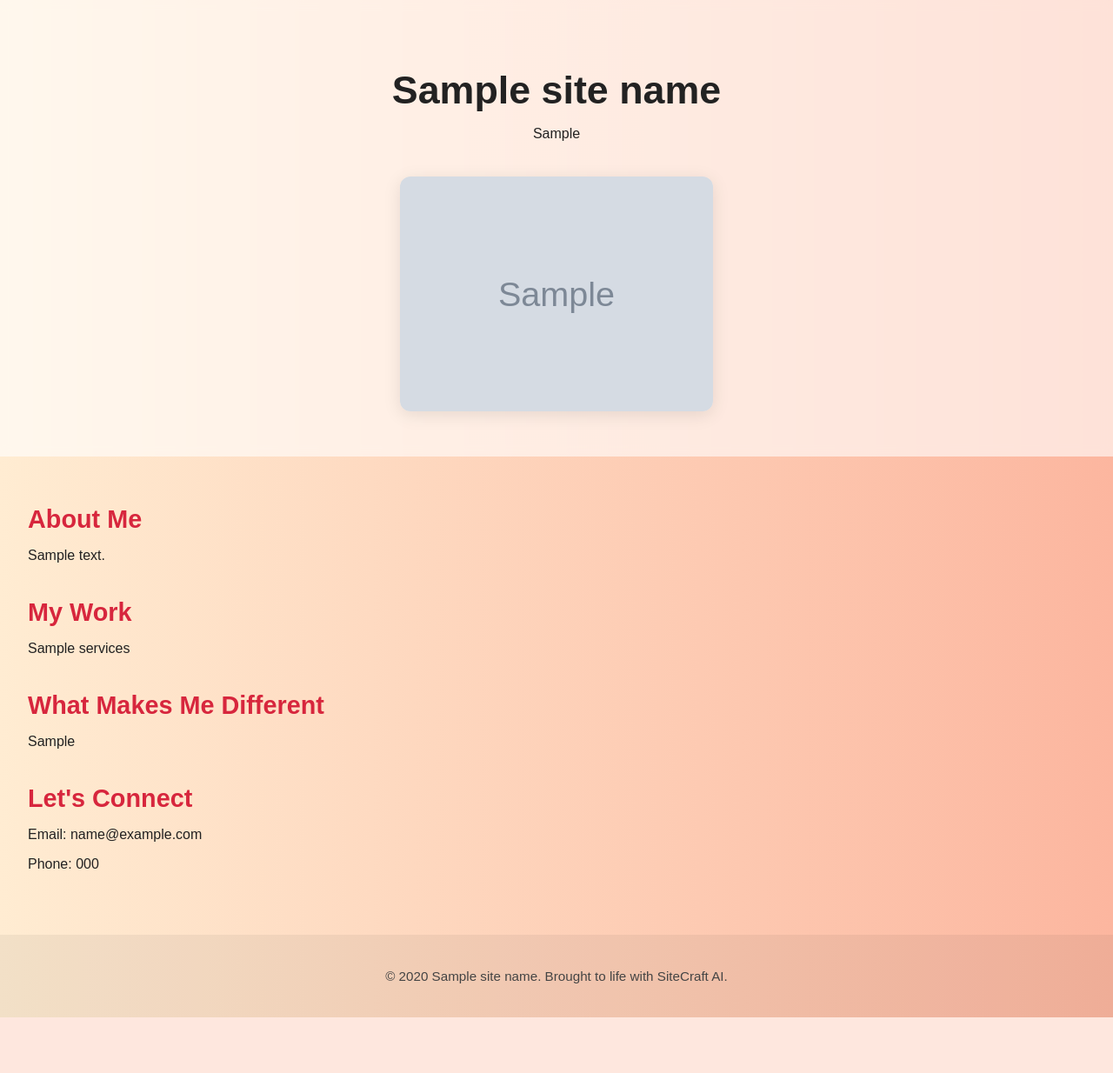
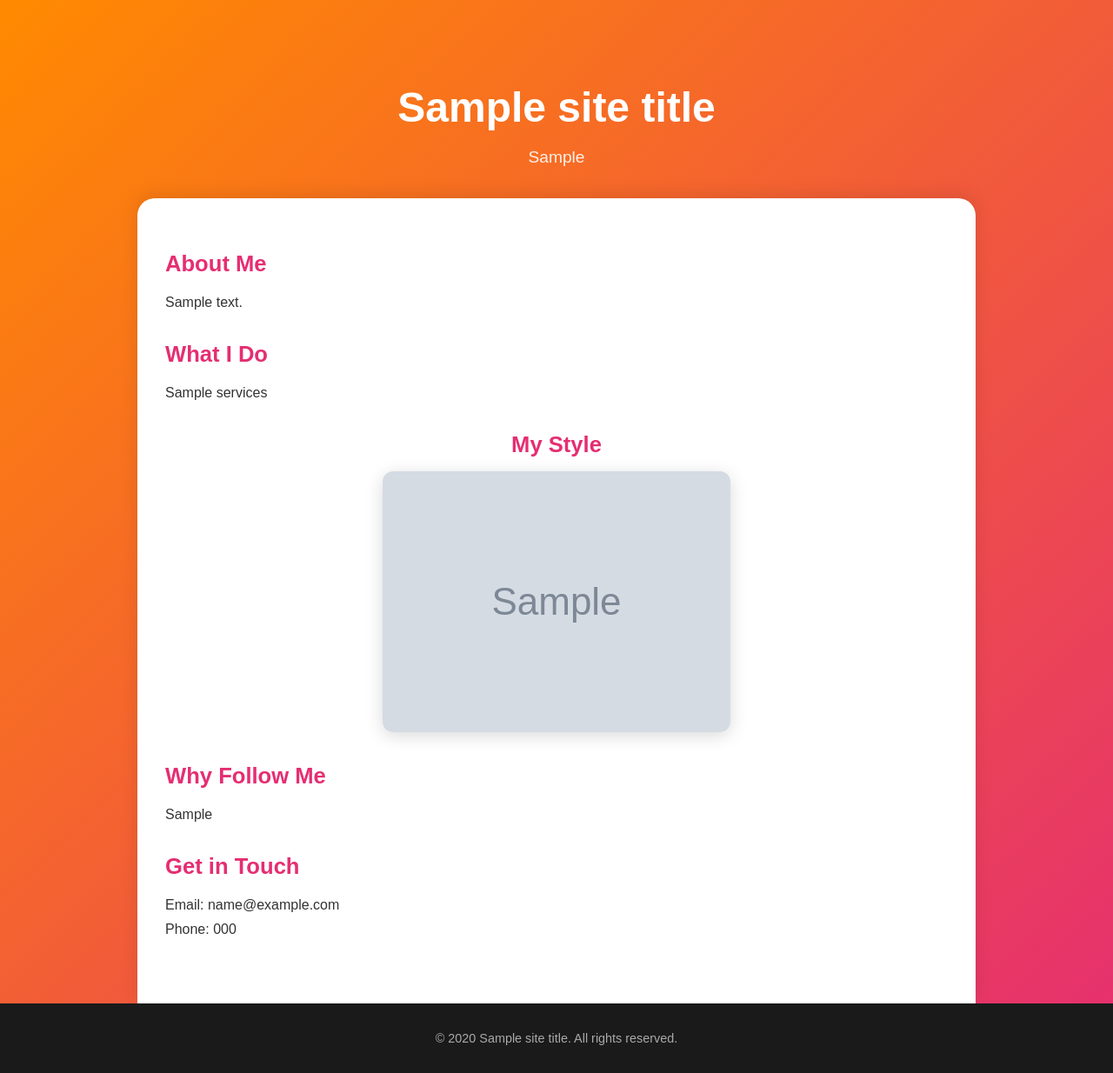
Before and after one commit to chehanvey-ctrl/sitecraft-backend, a Python web app: template templates/vibrant_digital_creator.html in a window 1280 px wide. Shown: the whole page at 87% size. Before the commit the page ends 1170 px from the top, so only its background shows below. Run offline with Jinja, Linux system fonts and the light colour scheme; the template is opened without the code that fills it: most values are stand-ins (such as "Sample title", 1, 10 or a date in 2020); grey boxes marked "Sample" are stand-in pictures.

Commit message:
Update vibrant_digital_creator.html

```diff
--- a/templates/vibrant_digital_creator.html
+++ b/templates/vibrant_digital_creator.html
@@ -3,90 +3,108 @@
 <head>
   <meta charset="UTF-8" />
   <meta name="viewport" content="width=device-width, initial-scale=1.0"/>
-  <title>{{ site_name }} – Digital Creator Hub</title>
+  <title>{{ site_title }}</title>
   <style>
     body {
       margin: 0;
       font-family: 'Poppins', sans-serif;
-      background: linear-gradient(to right, #ffecd2 0%, #fcb69f 100%);
-      color: #222;
+      background: linear-gradient(to bottom right, #ff8a00, #e52e71);
+      color: white;
     }
 
     header {
+      padding: 4rem 2rem;
       text-align: center;
-      padding: 3rem 2rem;
-      background-color: rgba(255, 255, 255, 0.6);
-      backdrop-filter: blur(6px);
     }
 
-    header img {
-      width: 90%;
-      max-width: 360px;
-      border-radius: 12px;
-      margin-top: 1.5rem;
-      box-shadow: 0 4px 20px rgba(0,0,0,0.1);
-    }
-
-    h1 {
-      font-size: 2.8rem;
+    header h1 {
+      font-size: 3rem;
       margin-bottom: 0.5rem;
     }
 
-    h2 {
-      font-size: 1.8rem;
-      color: #d7263d;
+    header p {
+      font-size: 1.2rem;
+      opacity: 0.9;
+    }
+
+    .content {
+      background-color: white;
+      color: #333;
+      padding: 2.5rem 2rem;
+      border-radius: 20px 20px 0 0;
+      max-width: 900px;
+      margin: -3rem auto 0 auto;
+      box-shadow: 0 -4px 20px rgba(0, 0, 0, 0.1);
+    }
+
+    .content h2 {
+      color: #e52e71;
+      font-size: 1.6rem;
       margin-bottom: 1rem;
     }
 
-    main {
-      padding: 2rem;
+    .content p {
+      line-height: 1.7;
+      margin-bottom: 2rem;
     }
 
-    section {
-      margin-bottom: 2.5rem;
+    .ai-image {
+      text-align: center;
+      margin: 2rem 0;
+    }
+
+    .ai-image img {
+      max-width: 100%;
+      border-radius: 12px;
+      box-shadow: 0 4px 20px rgba(0, 0, 0, 0.15);
     }
 
     footer {
       text-align: center;
-      padding: 1.5rem;
-      background-color: rgba(0, 0, 0, 0.05);
-      font-size: 0.95rem;
-      color: #444;
+      padding: 2rem;
+      font-size: 0.9rem;
+      background-color: #1a1a1a;
+      color: #aaa;
     }
   </style>
 </head>
 <body>
+
   <header>
-    <h1>{{ site_name }}</h1>
+    <h1>{{ site_title }}</h1>
     <p>{{ site_tagline }}</p>
-    <img src="{{ image_url }}" alt="AI-generated digital creator visual" />
   </header>
 
-  <main>
+  <div class="content">
     <section>
       <h2>About Me</h2>
       <p>{{ about_us }}</p>
     </section>
 
     <section>
-      <h2>My Work</h2>
+      <h2>What I Do</h2>
       <p>{{ services }}</p>
     </section>
 
+    <section class="ai-image">
+      <h2>My Style</h2>
+      <img src="{{ image_url }}" alt="AI generated visual style" />
+    </section>
+
     <section>
-      <h2>What Makes Me Different</h2>
+      <h2>Why Follow Me</h2>
       <p>{{ value_proposition }}</p>
     </section>
 
     <section>
-      <h2>Let's Connect</h2>
-      <p>Email: {{ contact_email }}</p>
-      <p>Phone: {{ contact_phone }}</p>
+      <h2>Get in Touch</h2>
+      <p>Email: {{ contact_email }}<br>Phone: {{ contact_phone }}</p>
     </section>
-  </main>
+  </div>
 
   <footer>
-    <p>© {{ year }} {{ site_name }}. Brought to life with SiteCraft AI.</p>
+    © {{ year }} {{ site_title }}. All rights reserved.
   </footer>
+
 </body>
 </html>
```
